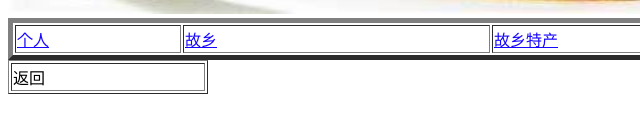
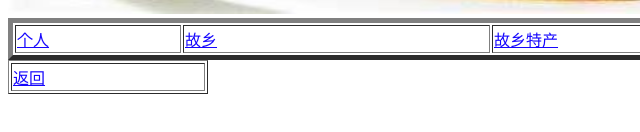
Before and after one commit to wuyuhang20030604/-xinshengshijianke-gerenwangye, a plain HTML site: page index.html in a window 1280 px wide. Shown: the part 348-480 px from the top of the page, 0-640 px from the left. Drawn offline with Linux system fonts and the light colour scheme.

Commit message:
Update index.html

```diff
--- a/index.html
+++ b/index.html
@@ -38,7 +38,7 @@ a:active {
   <table width="200" border="1">
     <tbody>
       <tr>
-        <td>返回</td>
+        <td><a href="https://liuxynb.github.io/318-combination/" target="_blank">返回</a></td>
       </tr>
     </tbody>
   </table>
```
